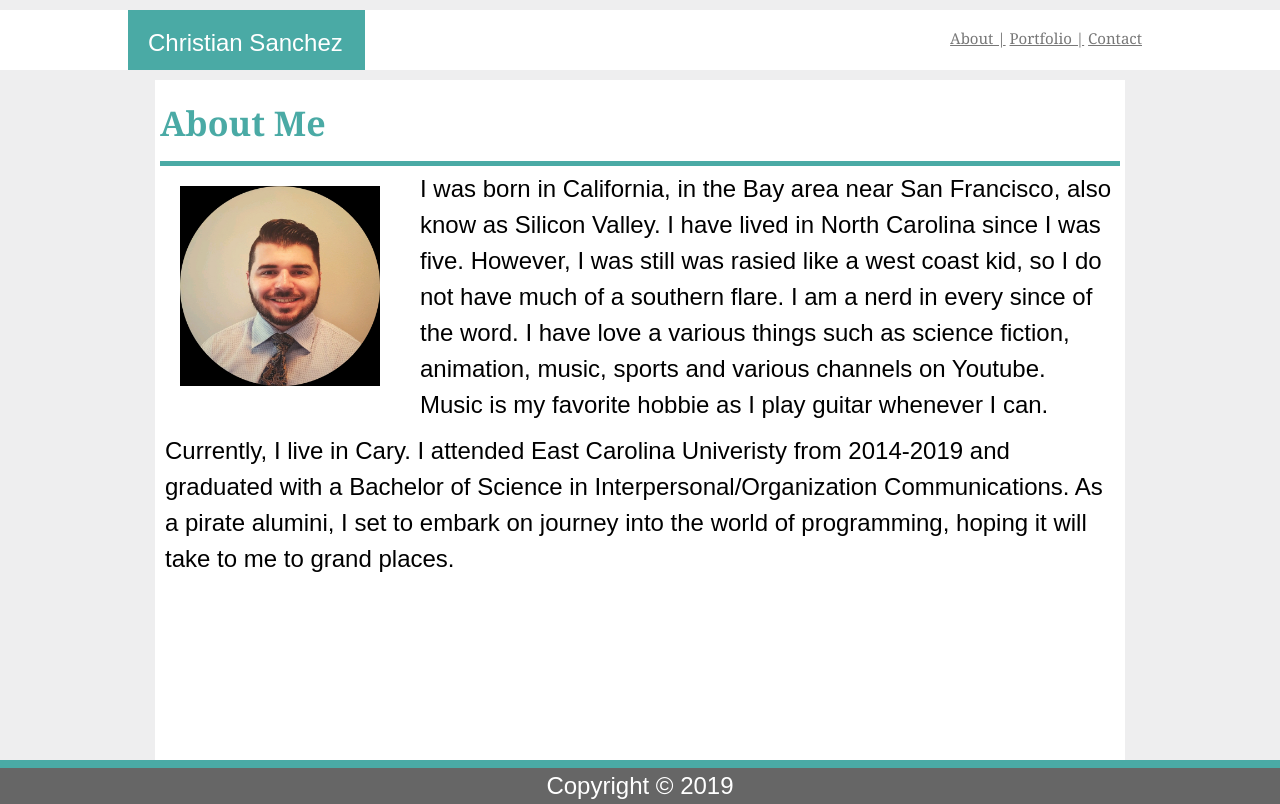
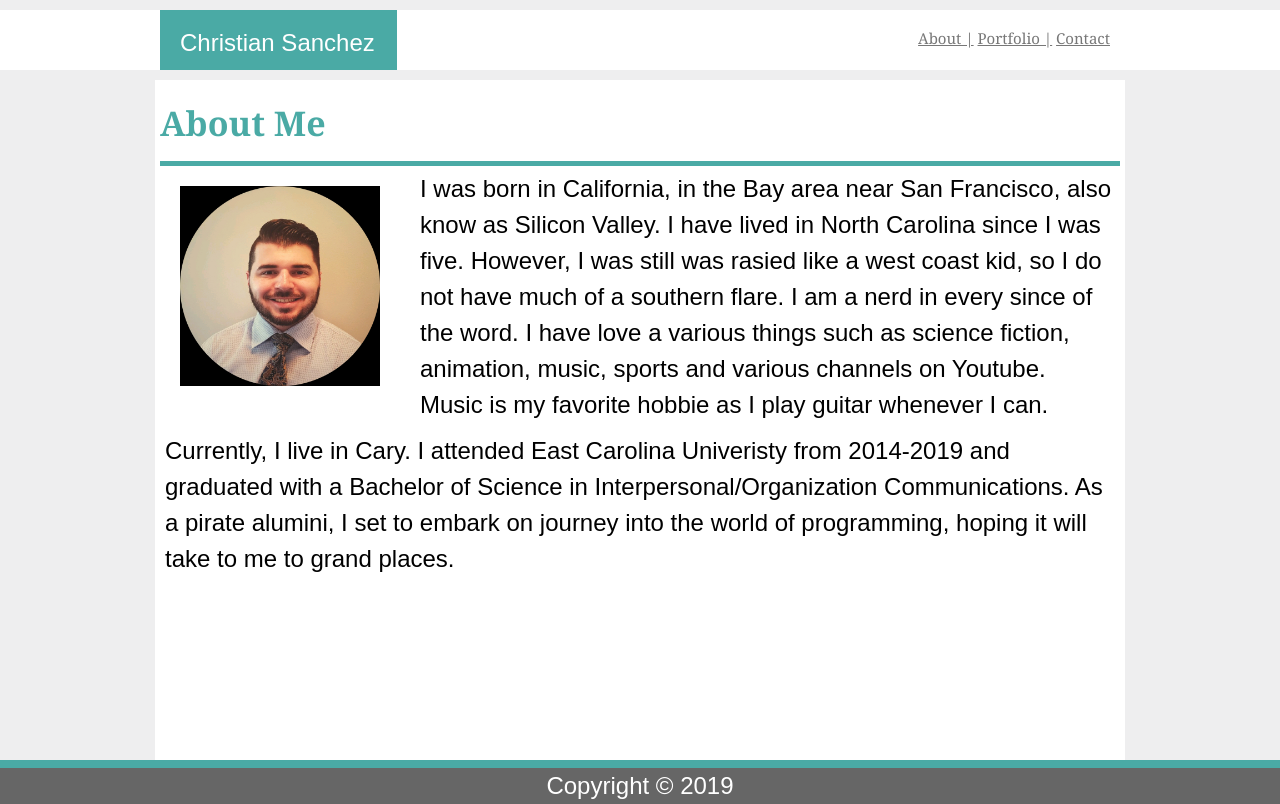
Before and after one commit to cas81695/cas81695.github.io, a plain HTML site: page index.html in a window 1280 px wide. Drawn offline with Linux system fonts and the light colour scheme.

Commit message:
Update index.css

```diff
--- a/assets/index.css
+++ b/assets/index.css
@@ -88,7 +88,7 @@ a {
 }
 
 .container {
-    width: 1024px;
+    width: 960px;
     margin: 0 auto;
     padding: 0 auto;
 }
@@ -97,6 +97,4 @@ footer {
     border-top: 8px solid #4aaaa5;
     background-color: #666666;
     color: #ffffff;
-
-
 }
```
